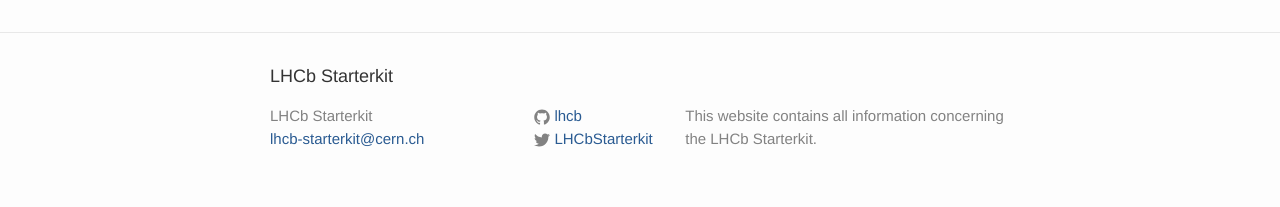
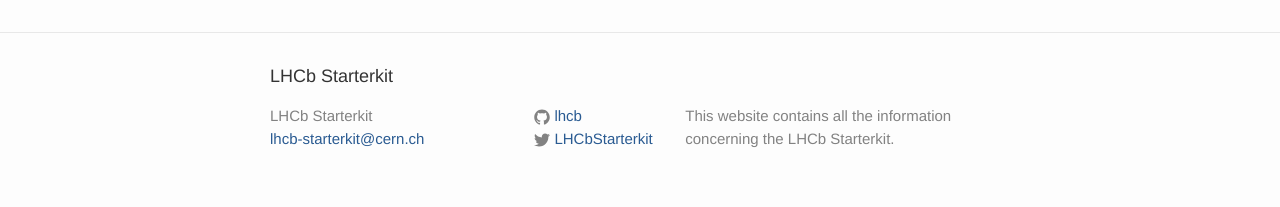
Before and after one commit to lhcb/starterkit, a Jekyll site: the page built from index.html, in a window 1280 px wide. Shown: the part 868-1075 px from the top of the page. Built offline with Jekyll 4.4.1, drawn with Linux system fonts in a browser that asks for light colours; Markdown is read by kramdown in place of the engine named in the settings; some of the changed lines change nothing that is shown.

Commit message:
Additional `the` in the description.

```diff
--- a/_config.yml
+++ b/_config.yml
@@ -8,8 +8,7 @@
 # Site settings
 title: LHCb Starterkit
 email: lhcb-starterkit@cern.ch
-description: > # this means to ignore newlines until "baseurl:"
-  This website contains all information concerning the LHCb Starterkit.
+description: This website contains all the information concerning the LHCb Starterkit.
 baseurl: "/starterkit" # the subpath of your site, e.g. /blog
 twitter_username: LHCbStarterkit
 github_username:  lhcb
```
